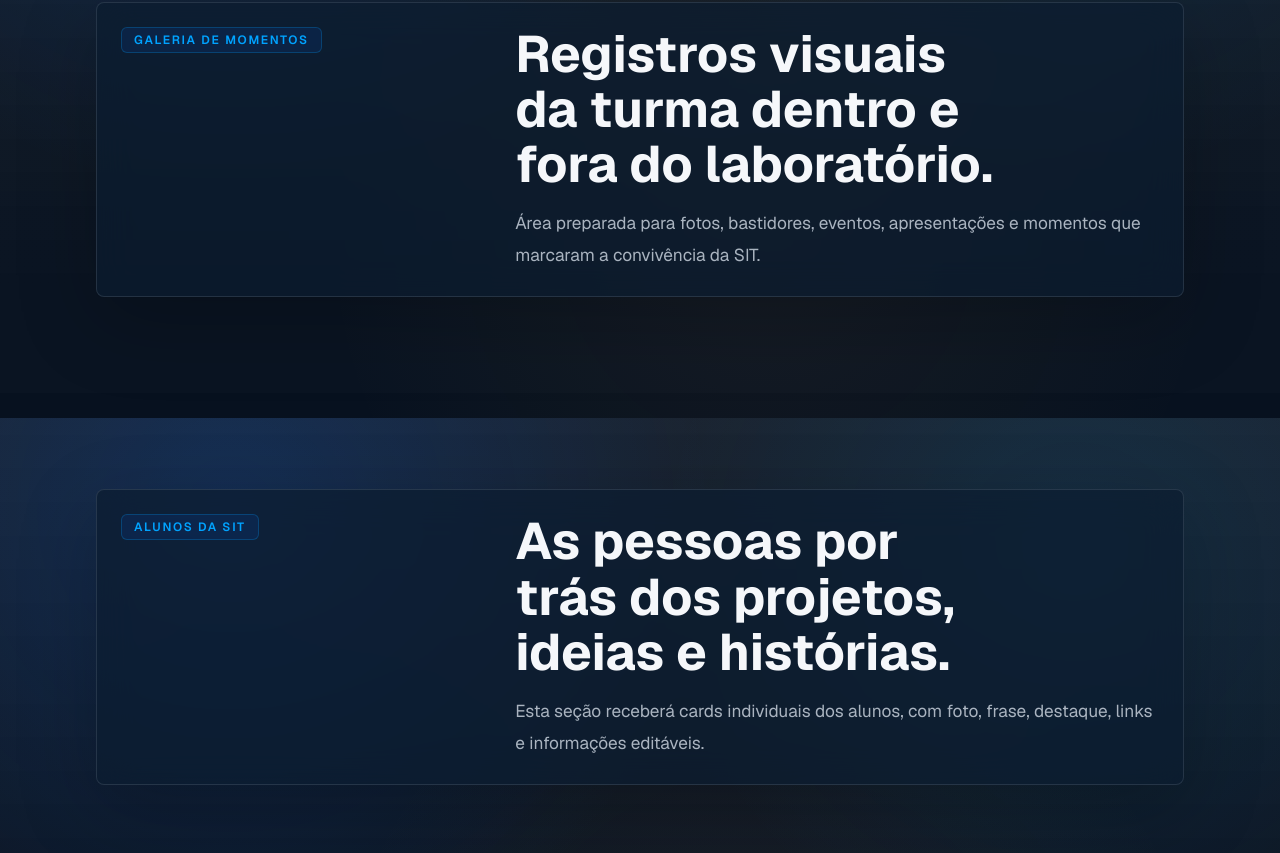
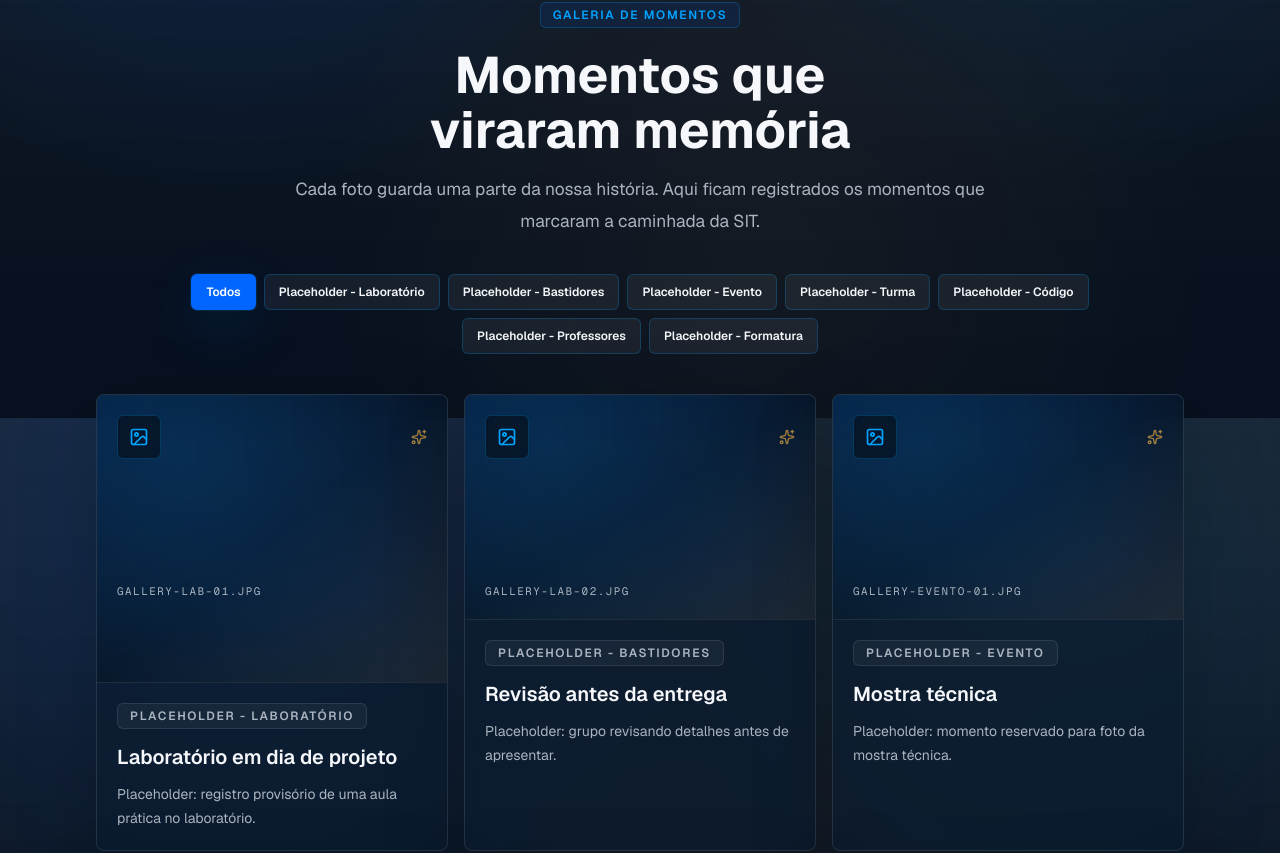
Before and after one commit to JohnKevinDevs/4sit, a Next.js app: page / in a window 1280 px wide. Shown: the part 4382-5235 px from the top of the page. Built offline with nearby package versions, Linux system fonts and the light colour scheme.

Commit message:
feat: add gallery section

```diff
--- a/src/app/page.tsx
+++ b/src/app/page.tsx
@@ -2,6 +2,7 @@ import { Footer } from "@/components/layout/Footer";
 import { Header } from "@/components/layout/Header";
 import { Section } from "@/components/layout/Section";
 import { AboutSection } from "@/components/sections/AboutSection";
+import { GallerySection } from "@/components/sections/GallerySection";
 import { HeroSection } from "@/components/sections/HeroSection";
 import { StatsSection } from "@/components/sections/StatsSection";
 import { TimelineSection } from "@/components/sections/TimelineSection";
@@ -10,13 +11,6 @@ import { Card } from "@/components/ui/Card";
 import { Reveal } from "@/components/ui/Reveal";
 
 const placeholderSections = [
-  {
-    id: "galeria",
-    eyebrow: "Galeria de momentos",
-    title: "Registros visuais da turma dentro e fora do laboratório.",
-    description:
-      "Área preparada para fotos, bastidores, eventos, apresentações e momentos que marcaram a convivência da SIT.",
-  },
   {
     id: "alunos",
     eyebrow: "Alunos da SIT",
@@ -78,6 +72,7 @@ export default function Home() {
         <AboutSection />
         <StatsSection />
         <TimelineSection />
+        <GallerySection />
 
         {placeholderSections.map((section, index) => (
           <Section
--- /dev/null
+++ b/src/components/sections/GallerySection.tsx
@@ -0,0 +1,115 @@
+"use client";
+
+import { ImageIcon, Sparkles } from "lucide-react";
+import { useMemo, useState } from "react";
+import { Section } from "@/components/layout/Section";
+import { Badge } from "@/components/ui/Badge";
+import { Button } from "@/components/ui/Button";
+import { Card } from "@/components/ui/Card";
+import { Reveal } from "@/components/ui/Reveal";
+import { gallery } from "@/data/gallery";
+import { cn } from "@/lib/utils";
+
+const allFilter = "Todos";
+
+export function GallerySection() {
+  const categories = useMemo(
+    () => [allFilter, ...Array.from(new Set(gallery.map((item) => item.category)))],
+    [],
+  );
+  const [activeCategory, setActiveCategory] = useState(allFilter);
+
+  const visibleItems = useMemo(() => {
+    if (activeCategory === allFilter) {
+      return gallery;
+    }
+
+    return gallery.filter((item) => item.category === activeCategory);
+  }, [activeCategory]);
+
+  return (
+    <Section id="galeria">
+      <Reveal>
+        <div className="mx-auto max-w-3xl text-center">
+          <Badge className="mb-5">Galeria de momentos</Badge>
+          <h2 className="section-title">Momentos que viraram memória</h2>
+          <p className="section-subtitle mt-4">
+            Cada foto guarda uma parte da nossa história. Aqui ficam registrados os
+            momentos que marcaram a caminhada da SIT.
+          </p>
+        </div>
+      </Reveal>
+
+      <Reveal delay={0.06}>
+        <div className="mx-auto mt-9 flex max-w-5xl gap-2 overflow-x-auto pb-2 md:flex-wrap md:justify-center md:overflow-visible md:pb-0">
+          {categories.map((category) => {
+            const isActive = category === activeCategory;
+
+            return (
+              <Button
+                key={category}
+                type="button"
+                size="sm"
+                variant={isActive ? "primary" : "secondary"}
+                aria-pressed={isActive}
+                onClick={() => setActiveCategory(category)}
+                className="shrink-0"
+              >
+                {category}
+              </Button>
+            );
+          })}
+        </div>
+      </Reveal>
+
+      <div className="mt-10 grid min-w-0 gap-4 sm:grid-cols-2 lg:grid-cols-3">
+        {visibleItems.map((item, index) => (
+          <Reveal key={item.id} delay={(index % 6) * 0.03}>
+            <Card
+              padding="none"
+              className={cn(
+                "group h-full overflow-hidden",
+                index === 0 && activeCategory === allFilter && "lg:col-span-2",
+                index === 7 && activeCategory === allFilter && "lg:col-span-2",
+              )}
+            >
+              <div
+                className={cn(
+                  "relative min-h-56 overflow-hidden border-b border-white/10 bg-background/54",
+                  index === 0 && activeCategory === allFilter && "lg:min-h-72",
+                )}
+              >
+                <div className="absolute inset-0 grid-background opacity-55" />
+                <div className="absolute inset-0 radial-wash opacity-80" />
+                <div className="absolute inset-0 bg-gradient-to-br from-primary/12 via-transparent to-gold/10" />
+
+                <div className="relative flex h-full min-h-56 flex-col justify-between p-5">
+                  <div className="flex items-center justify-between gap-4">
+                    <span className="grid size-11 place-items-center rounded-md border border-blue-soft bg-background/72 text-neon soft-transition group-hover:border-neon">
+                      <ImageIcon className="size-5" aria-hidden="true" />
+                    </span>
+                    <Sparkles className="size-4 text-gold opacity-75" aria-hidden="true" />
+                  </div>
+
+                  <p className="mt-12 break-words font-mono text-[0.68rem] uppercase tracking-[0.14em] text-muted">
+                    {item.image.replace("/images/placeholders/", "")}
+                  </p>
+                </div>
+              </div>
+
+              <div className="p-5">
+                <Badge variant="neutral" className="mb-4">
+                  {item.category}
+                </Badge>
+                <h3 className="text-xl font-semibold leading-tight text-foreground">
+                  {item.title}
+                </h3>
+                <p className="mt-3 text-sm leading-6 text-muted">{item.caption}</p>
+              </div>
+            </Card>
+          </Reveal>
+        ))}
+      </div>
+    </Section>
+  );
+}
```
